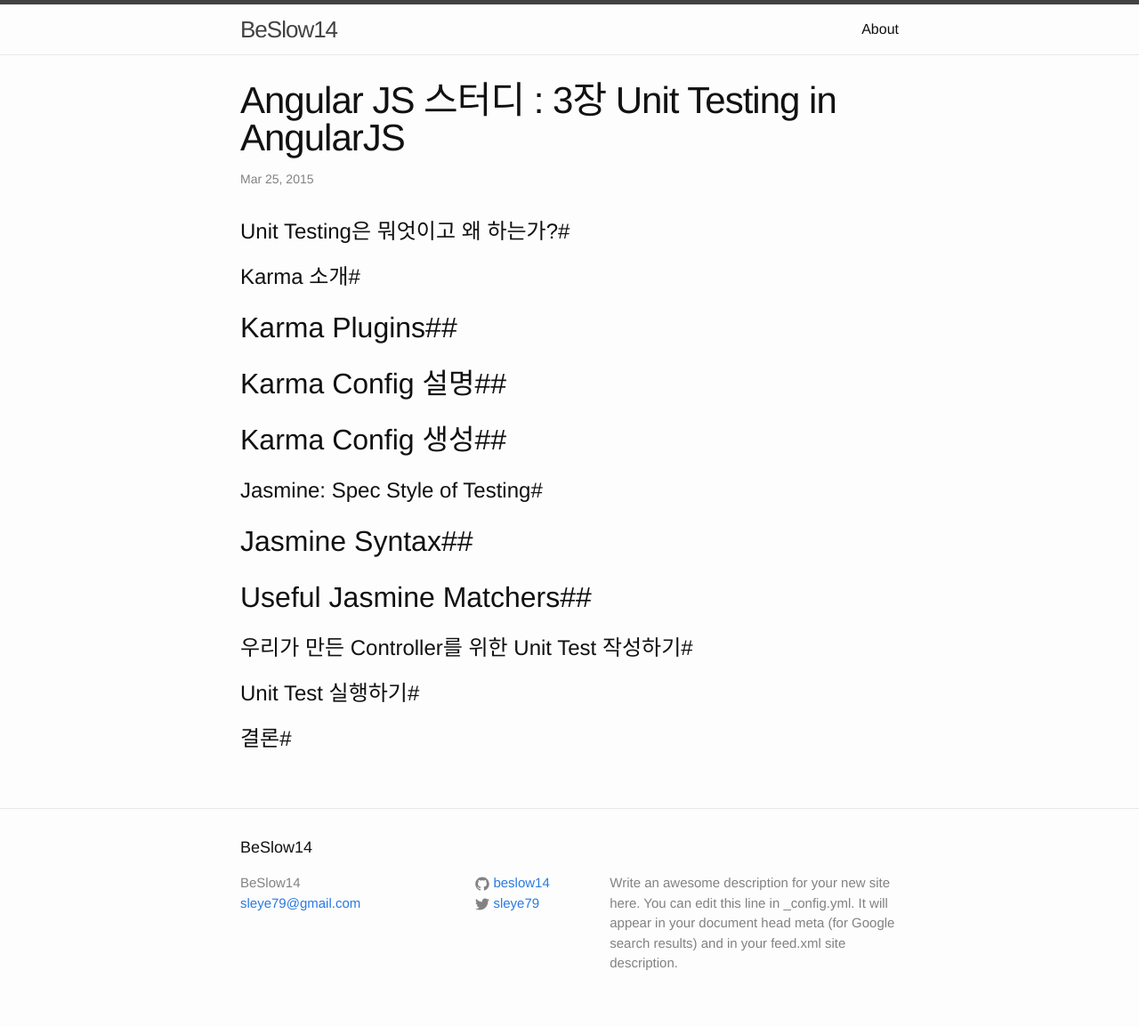
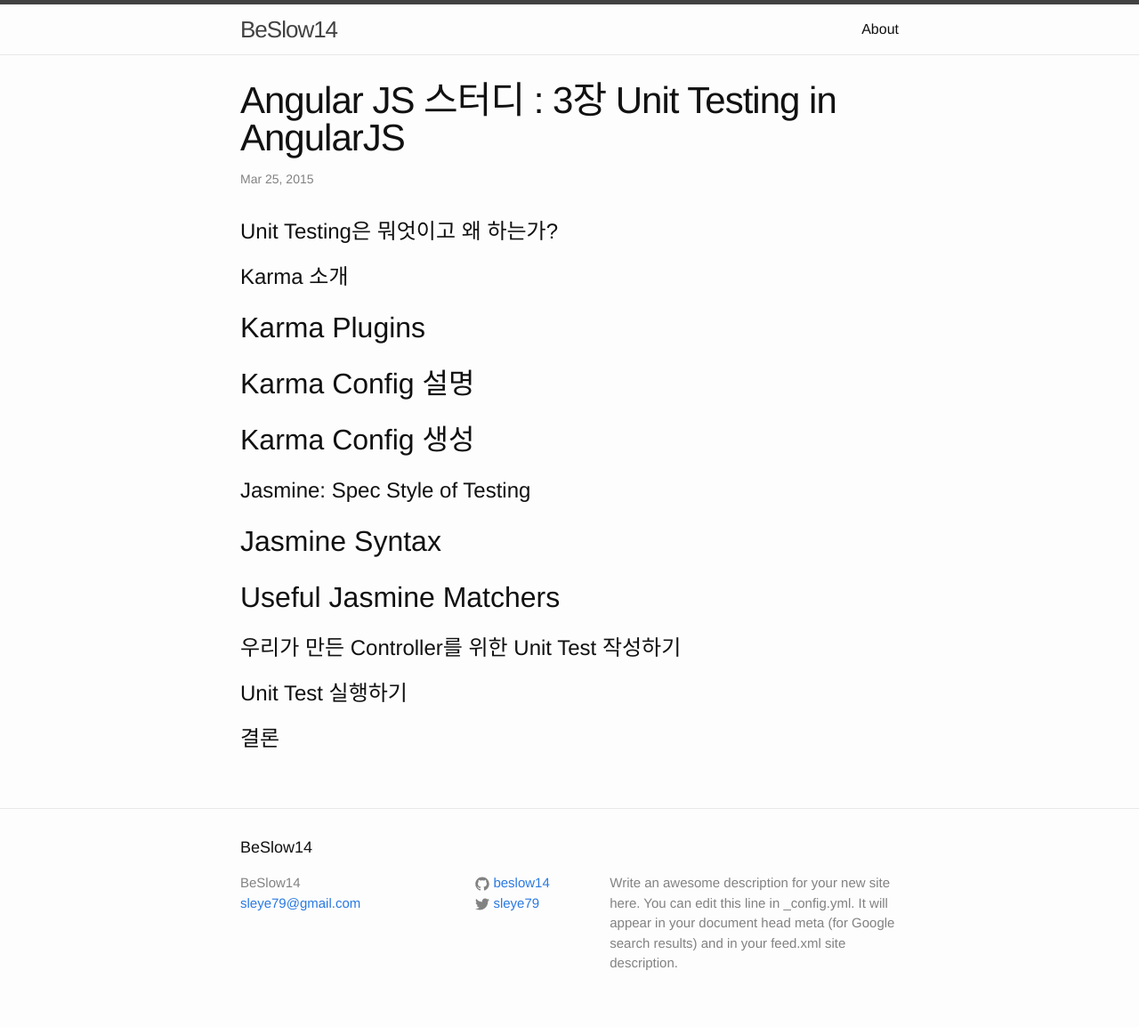
Before and after one commit to beslow14/beslow14.github.io, a Jekyll site: the page built from _posts/2015-03-25-Unit-Testing-in-AngularJS.markdown, in a window 1280 px wide. Shown: the whole page at 89% size. Built offline with Jekyll 4.4.1, drawn with Linux system fonts in a browser that asks for light colours.

```diff
--- a/_posts/2015-03-25-Unit-Testing-in-AngularJS.markdown
+++ b/_posts/2015-03-25-Unit-Testing-in-AngularJS.markdown
@@ -3,24 +3,25 @@ layout : post
 title: "Angular JS 스터디 : 3장 Unit Testing in AngularJS"
 categories: angularjs study
 ---
-#Unit Testing은 뭐엇이고 왜 하는가?#
 
-#Karma 소개#
+#Unit Testing은 뭐엇이고 왜 하는가?
 
-##Karma Plugins##
+#Karma 소개
 
-##Karma Config 설명##
+##Karma Plugins
 
-##Karma Config 생성##
+##Karma Config 설명
 
-#Jasmine: Spec Style of Testing#
+##Karma Config 생성
 
-##Jasmine Syntax##
+#Jasmine: Spec Style of Testing
 
-##Useful Jasmine Matchers##
+##Jasmine Syntax
 
-#우리가 만든 Controller를 위한 Unit Test 작성하기#
+##Useful Jasmine Matchers
 
-#Unit Test 실행하기#
+#우리가 만든 Controller를 위한 Unit Test 작성하기
 
-#결론#
+#Unit Test 실행하기
+
+#결론
```
